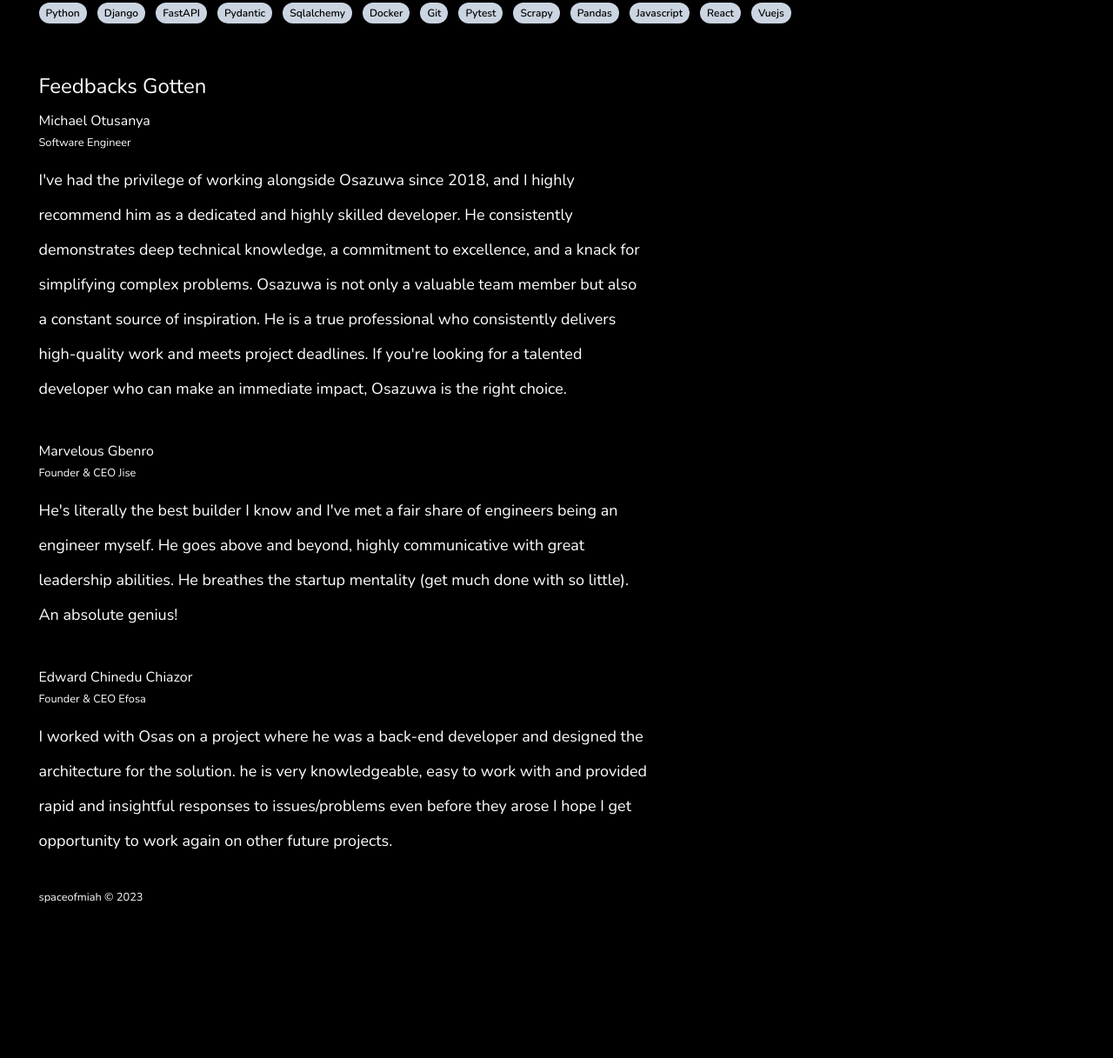
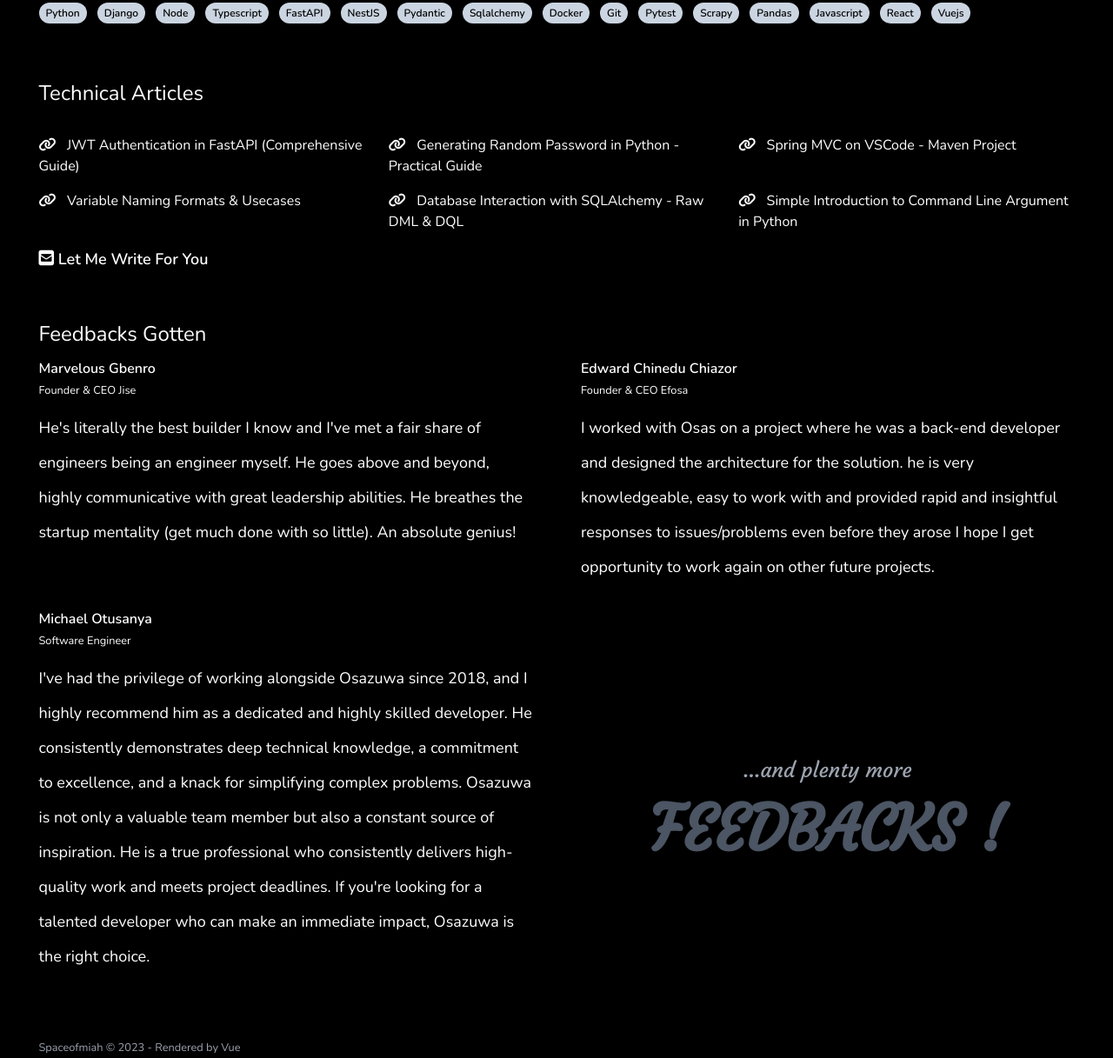
Before and after one commit to spaceofmiah/spaceofmiah.github.io, a plain HTML site: page index.html in a window 1280 px wide. Shown: the part 677-1894 px from the top of the page at 87% size. Before the commit the page ends 1730 px from the top, so only its background shows below. Drawn offline with nearby package versions, Linux system fonts and the light colour scheme.

Commit message:
update: add articles and improve feedback layout

```diff
--- a/index.html
+++ b/index.html
@@ -15,6 +15,10 @@
     <script src="https://cdn.tailwindcss.com"></script>
     <link rel="stylesheet" href="style.css">
     <script src="https://unpkg.com/vue@3/dist/vue.global.js"></script>
+
+    <style>
+        @import url('https://fonts.googleapis.com/css2?family=Acme&family=Courgette&family=Nunito:wght@200;400;600&display=swap');
+    </style>
 </head>
 
 <body>
@@ -26,9 +30,9 @@
 
     <main class="sm:max-w-[calc(100vw-89px)] sm:mx-auto mt-20" id="app">
         <header>
-            <section class="md:max-w-[700px] mb-14">
+            <section class="md:max-w-[720px] mb-14">
                 <p class="font-light text-xl leading-10">Hello <span>👋🏻</span> I'm Osazuwa Jeremiah Agbonze. I'm an
-                    <span class="font-bold text-gray-500">Experienced Python Engineer</span> & <span
+                    <span class="font-bold text-gray-500">Experienced Software Engineer</span> & <span
                         class="font-bold text-gray-500">Founder</span>. I have built software solutions for SMEs,
                     written automations
                     to aid productivity and deployed production grade systems for <span
@@ -39,7 +43,7 @@
             <section class="md:max-w-[700px] mb-14">
                 <h3 class="text-2xl mb-3">Built & Building</h3>
                 <section class="flex flex-row gap-6 place-items-center">
-                    <a href="https://diarupt.ai" class="font-light text-md hover:text-gray-500">Diarupt</a>
+                    <a href="https://diarupt.ai" class="font-light text-md hover:text-gray-500">Diarupt AI</a>
                     <a href="https://jise.ng" class="font-light text-md hover:text-gray-500">Jise</a>
                     <a href="https://asho.shop" class="font-light text-md hover:text-gray-500">Asho</a>
                     <a class="font-light text-md">Salo <small class="text-xs text-gray-500">(wip)</small></a>
@@ -59,7 +63,7 @@
                 </div>
             </section>
 
-            <section class="mb-14">
+            <section class="mb-16">
                 <h3 class="text-2xl mb-6">Tech Tools</h3>
 
                 <div class="flex flex-row flex-wrap place-items-center gap-3">
@@ -69,12 +73,85 @@
                 </div>
             </section>
 
-            <section class="md:max-w-[700px] mt-14">
+
+            <section>
+                <h3 class="text-2xl">Technical Articles</h3>
+
+
+                <div class="grid grid-cols-3 gap-4 mt-8">
+                    <div>
+                        <i class="fa fa-link" aria-hidden="true"></i> &nbsp;
+                        <a class="hover:text-gray-200 font-light" target="_blank" href="https://dev.to/spaceofmiah/jwt-authentication-in-fastapi-comprehensive-guide--c0p">JWT Authentication in FastAPI (Comprehensive Guide)</a>
+                    </div>
+
+                    <div>
+                        <i class="fa fa-link" aria-hidden="true"></i> &nbsp;
+                        <a class="hover:text-gray-200 font-light" target="_blank" href="https://dev.to/spaceofmiah/generating-random-password-in-python-practical-guide-amd">Generating Random Password in Python - Practical Guide</a>
+                    </div>
+
+                    <div>
+                        <i class="fa fa-link" aria-hidden="true"></i> &nbsp;
+                        <a class="hover:text-gray-200 font-light" target="_blank" href="https://dev.to/spaceofmiah/spring-mvc-on-vscode-maven-project-50g8">Spring MVC on VSCode - Maven Project</a>
+                    </div>
+
+                    <div>
+                        <i class="fa fa-link" aria-hidden="true"></i> &nbsp;
+                        <a class="hover:text-gray-200 font-light" target="_blank" href="https://dev.to/spaceofmiah/variable-naming-formats-usecases-49eo">Variable Naming Formats & Usecases</a>
+                    </div>
+
+                    <div>
+                        <i class="fa fa-link" aria-hidden="true"></i> &nbsp;
+                        <a class="hover:text-gray-200 font-light" target="_blank" href="https://dev.to/spaceofmiah/database-interaction-with-sqlalchemy-raw-dml-dql-4bc8">Database Interaction with SQLAlchemy - Raw DML & DQL</a>
+                    </div>
+
+                    <div>
+                        <i class="fa fa-link" aria-hidden="true"></i> &nbsp;
+                        <a class="hover:text-gray-200 font-light" target="_blank" href="https://dev.to/spaceofmiah/simple-introduction-to-command-line-argument-in-python-39kl">Simple Introduction to Command Line Argument in Python</a>
+                    </div>
+                </div>
+
+                <div class="flex-wrap mt-4">
+                    <i class="fa fa-envelope-square text-xl" aria-hidden="true"></i>
+                    <a type="mail" href="mailto:agbonzeosazuwa@gmail.com" class="font-bold text-lg">&nbsp;Let Me Write For You</a>
+                </div>
+            </section>
+
+            <section class="mt-14">
                 <h3 class="text-2xl mb-3">Feedbacks Gotten</h3>
+
+                <div class="md:grid md:grid-cols-2 md:gap-x-14 md:gap-y-4">
 
                     <article class="mb-10">
                         <div class="mb-3 text-md">
-                        <h4>Michael Otusanya</h4>
+                            <h4 class="font-bold">Marvelous Gbenro</h4>
+                            <small>Founder & CEO Jise</small>
+                        </div>
+                        <p class="leading-10 text-lg font-light">
+                            He's literally the best builder I know and I've met a fair share of engineers being an engineer
+                            myself. He goes above and beyond, highly communicative with great leadership abilities.
+                            He breathes the startup mentality (get much done with so little). An absolute genius!
+                        </p>
+                    </article>
+
+
+                    <article class="mb-3">
+                        <div class="mb-3 text-md">
+                            <h4 class="font-bold">Edward Chinedu Chiazor</h4>
+                            <small>Founder & CEO Efosa</small>
+                        </div>
+                        <p class="leading-10 text-lg font-light">
+                            I worked with Osas on a project where he was a back-end developer and designed the architecture
+                            for the solution.
+                            he is very knowledgeable, easy to work with and provided rapid and insightful responses to
+                            issues/problems even before they arose
+                            I hope I get opportunity to work again on other future projects.
+                        </p>
+                    </article>
+
+
+                    <article class="mb-10">
+                        <div class="mb-3 text-md">
+                            <h4 class="font-bold">Michael Otusanya</h4>
                             <small>Software Engineer</small>
                         </div>
                         <p class="leading-10 text-lg font-light">
@@ -87,38 +164,18 @@
                         </p>
                     </article>
 
-                <article class="mb-10">
-                    <div class="mb-3 text-md">
-                        <h4>Marvelous Gbenro</h4>
-                        <small>Founder & CEO Jise</small>
+
+                    <article class="flex flex-col justify-center place-items-center gap-y-4" style="font-family: Courgette, cursive;">
+                        <h3 class="text-xl md:text-2xl  text-gray-400">...and plenty more</h3>
+                        <h1 class="text-6xl md:text-7xl text-gray-600 font-bold">FEEDBACKS !</h1>
+                    </article>
                 </div>
-                    <p class="leading-10 text-lg font-light">
-                        He's literally the best builder I know and I've met a fair share of engineers being an engineer
-                        myself. He goes above and beyond, highly communicative with great leadership abilities.
-                        He breathes the startup mentality (get much done with so little). An absolute genius!
-                    </p>
-                </article>
-
-
-                <article class="mb-3">
-                    <div class="mb-3 text-md">
-                        <h4>Edward Chinedu Chiazor</h4>
-                        <small>Founder & CEO Efosa</small>
-                    </div>
-                    <p class="leading-10 text-lg font-light">
-                        I worked with Osas on a project where he was a back-end developer and designed the architecture
-                        for the solution.
-                        he is very knowledgeable, easy to work with and provided rapid and insightful responses to
-                        issues/problems even before they arose
-                        I hope I get opportunity to work again on other future projects.
-                    </p>
-                </article>
             </section>
         </header>
     </main>
 
     <footer class="sm:max-w-[calc(100vw-89px)] sm:mx-auto mt-8">
-        <small class="text-md">spaceofmiah &copy; 2023</small>
+        <small class="text-md text-gray-400">Spaceofmiah &copy; 2023 - Rendered by Vue</small>
     </footer>
 </body>
 
@@ -130,7 +187,7 @@
     createApp({
         setup() {
             const tech_stack = ref([
-                "Python", "Django", "FastAPI", "Pydantic", "Sqlalchemy", "Docker", "Git", "Pytest", "Scrapy", "Pandas", "Javascript", "React", "Vuejs"
+                "Python", "Django", "Node", "Typescript", "FastAPI", "NestJS", "Pydantic", "Sqlalchemy", "Docker", "Git", "Pytest", "Scrapy", "Pandas", "Javascript", "React", "Vuejs"
             ])
             return {
                 tech_stack
```
Lines whose indentation alone changed are shown as unchanged.
